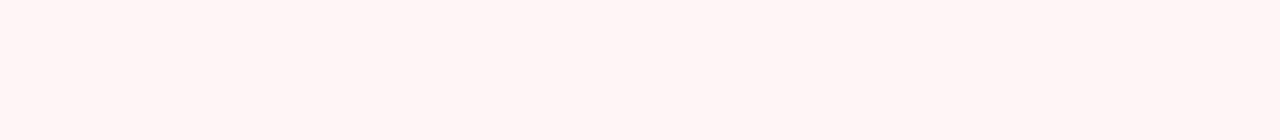
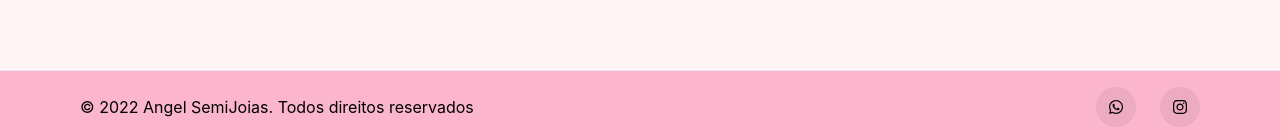
Before and after one commit to igorpnh/angelsj, a Next.js app: page / in a window 1280 px wide. Shown: the part 1801-1941 px from the top of the page. Before the commit the page ends 1772 px from the top, so only its background shows below. Built offline with nearby package versions, Linux system fonts and the light colour scheme.

Commit message:
implementação footer

```diff
--- a/pages/components/carousel/index.js
+++ b/pages/components/carousel/index.js
@@ -54,7 +54,6 @@
       {/* Left Icon */}
       <IconButton
         aria-label="left-arrow"
-        colorScheme="messenger"
         backgroundColor={useColorModeValue('pink.100', 'purple.900')}
         color={useColorModeValue('black', 'white')}
         _hover={{
@@ -73,7 +72,6 @@
       {/* Right Icon */}
       <IconButton
         aria-label="right-arrow"
-        colorScheme="messenger"
         backgroundColor={useColorModeValue('pink.100', 'purple.900')}
         color={useColorModeValue('black', 'white')}
         _hover={{
--- /dev/null
+++ b/pages/components/footer/index.js
@@ -0,0 +1,74 @@
+import {
+  Box,
+  chakra,
+  Container,
+  Link,
+  Stack,
+  Text,
+  useColorModeValue,
+  VisuallyHidden,
+  useMediaQuery
+} from "@chakra-ui/react";
+import { FaInstagram, FaWhatsapp } from "react-icons/fa";
+
+const SocialButton = ({ children, label, href }) => {
+  return (
+    <chakra.button
+      bg={useColorModeValue("blackAlpha.100", "whiteAlpha.100")}
+      rounded={"full"}
+      w={10}
+      h={10}
+      cursor={"pointer"}
+      as={"a"}
+      href={href}
+      target='_blank'
+      display={"inline-flex"}
+      alignItems={"center"}
+      justifyContent={"center"}
+      transition={"background 0.3s ease"}
+      _hover={{
+        bg: useColorModeValue("blackAlpha.200", "whiteAlpha.200"),
+      }}
+    >
+      <VisuallyHidden>{label}</VisuallyHidden>
+      {children}
+    </chakra.button>
+  );
+};
+
+export default function Footer() {
+  const [isSmallerThan764] = useMediaQuery("(max-width: 764px)");
+  return (
+    <Box
+      mt={isSmallerThan764 ? "2.5rem" : "8rem"}
+      bg={useColorModeValue("pink.200", "purple.500")}
+      color={useColorModeValue("black", "white")}
+    >
+      <Box
+        borderTopWidth={1}
+        borderStyle={"solid"}
+        borderColor={useColorModeValue("gray.200", "gray.700")}
+      >
+        <Container
+          as={Stack}
+          maxW={"6xl"}
+          py={4}
+          direction={{ base: "column", md: "row" }}
+          spacing={4}
+          justify={{ base: "center", md: "space-between" }}
+          align={{ base: "center", md: "center" }}
+        >
+          <Text>© 2022 Angel SemiJoias. Todos direitos reservados</Text>
+          <Stack direction={"row"} spacing={6}>
+            <SocialButton label={"Whatsapp"} href={"https://api.whatsapp.com/send?phone=5514996408058"}>
+              <FaWhatsapp/>
+            </SocialButton>
+            <SocialButton label={"Instagram"} href={"https://www.instagram.com/semijoiass.angel/"}>
+              <FaInstagram />
+            </SocialButton>
+          </Stack>
+        </Container>
+      </Box>
+    </Box>
+  );
+}
--- a/pages/index.js
+++ b/pages/index.js
@@ -1,4 +1,5 @@
 import CardItem from "./components/card";
+import Footer from "./components/footer";
 import Header from "./components/header";
 import Navbar from "./components/navbar";
 
@@ -8,6 +9,7 @@
       <Navbar />
       <Header />
       <CardItem />
+      <Footer/>
     </>
   );
 }
```
Also changed, not shown: pages/components/navbar/index.js (+15 -12 lines).
